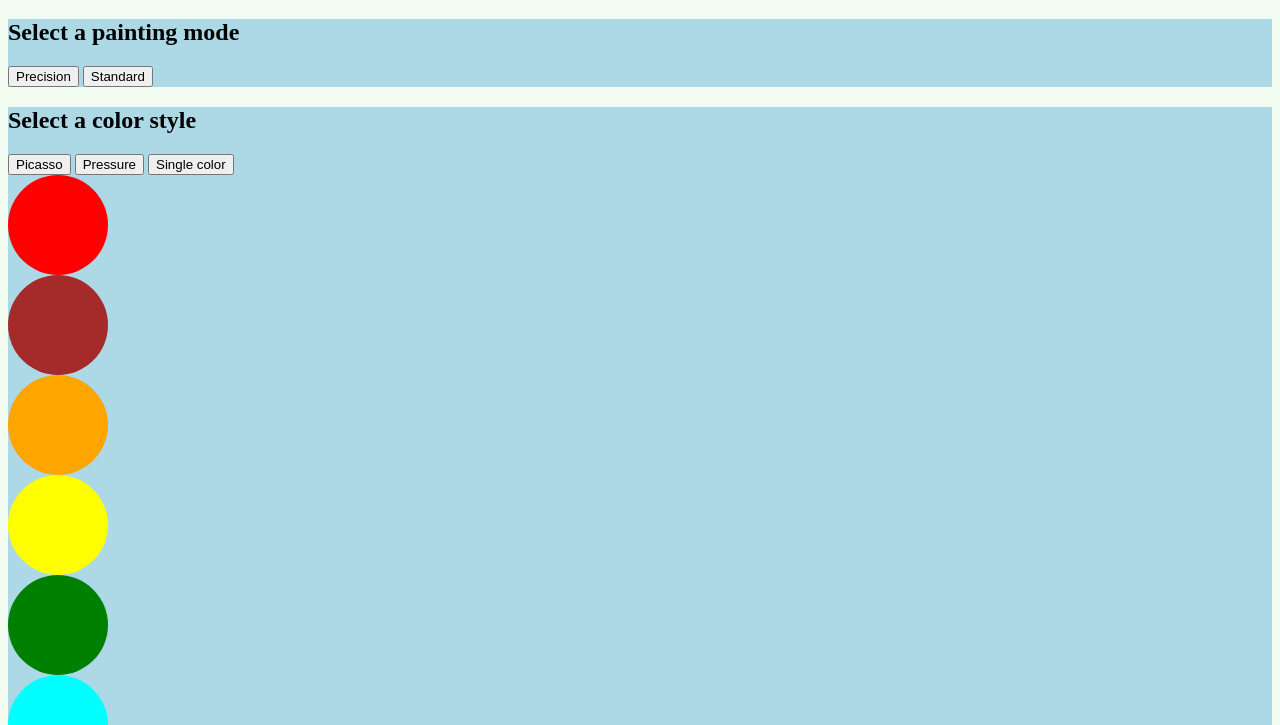
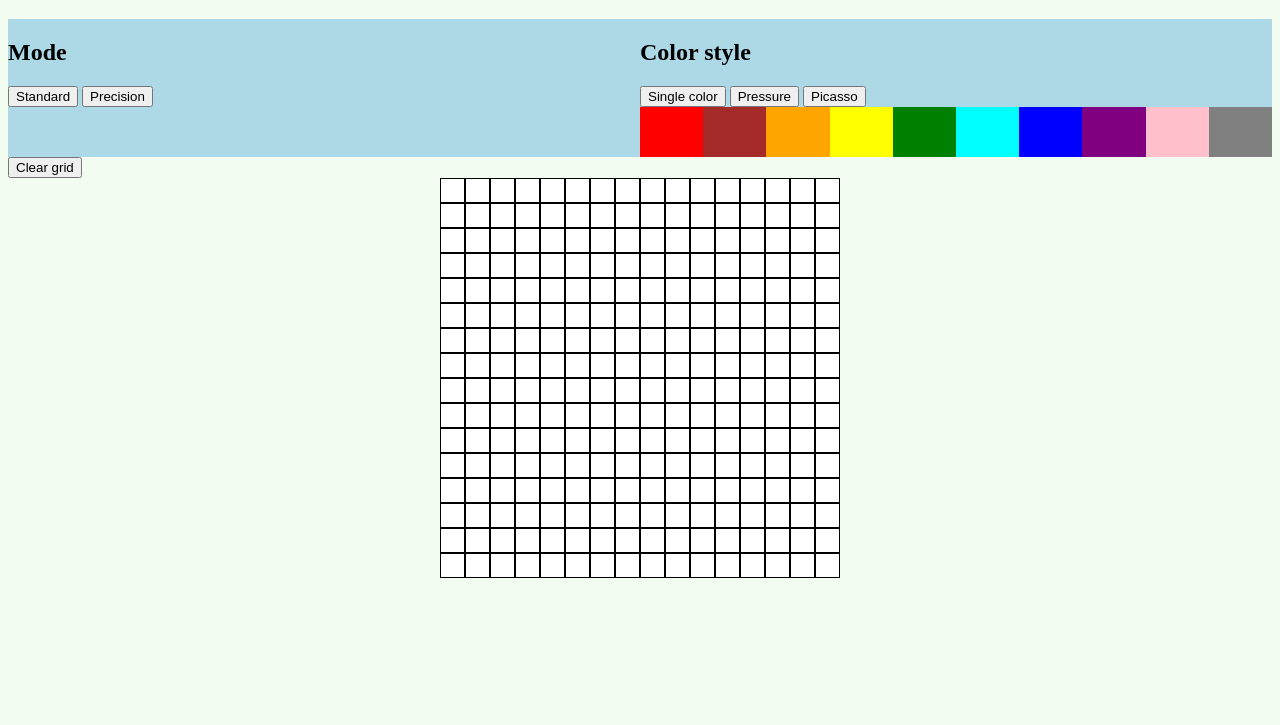
Before and after one commit to aaron-contreras/etch-a-sketch, a plain HTML site: page index.html in a window 1280 px wide. Shown: the part 61-786 px from the top of the page. Drawn offline with Linux system fonts and the light colour scheme.

Commit message:
Structure selections

```diff
--- a/index.html
+++ b/index.html
@@ -8,19 +8,20 @@
 </head>
 <body>
   <h1>Etch-a-sketch</h1>
-  <div class="option-container" id="style">
-    <h2>Select a painting mode</h2>
-    <button class="mode painting" id="precision">Precision</button>
-    <button class="mode painting" id="standard">Standard</button>
+  <div class="mode-container">
+    <div class="option-container" id="style">
+      <h2>Mode</h2>
+      <button class="mode painting" id="standard">Standard</button>
+      <button class="mode painting" id="precision">Precision</button>
+    </div>
+    <div class="option-container" id="color">
+      <h2>Color style</h2>
+      <button class="mode color" id="single-color">Single color</button>
+      <button class="mode color" id="pressure">Pressure</button>
+      <button class="mode color" id="picasso">Picasso</button>
+      <div class="option-container color-container" id="palette"></div>
+    </div>
   </div>
-  <div class="option-container" id="color">
-    <h2>Select a color style</h2>
-    <button class="mode color" id="picasso">Picasso</button>
-    <button class="mode color" id="pressure">Pressure</button>
-    <button class="mode color" id="single-color">Single color</button>
-  </div>
-  <div class="option-container color-container" id="palette"></div>
-
   <button id="clear">Clear grid</button>
   <div id="grid-container"></div>
   <script src="./scripts/script.js"></script>
--- a/styles/main.css
+++ b/styles/main.css
@@ -14,28 +14,34 @@ body {
   grid-template-rows: repeat(16, calc(100% / 16));
   background-color: white;
 }
+.mode-container {
+  display: flex;
+  flex-wrap: wrap;
+  background-color: black;
+}
 .option-container {
+  flex: 1;
+  min-width: 250px;
   background-color: lightblue;
 }
 .color-container {
   display: grid;
+  grid-template-columns: repeat(auto-fit, minmax(50px, 1fr));
 }
 .color-option {
-  border-radius: 50%;
+  height: 50px;
+  transition: 0.25s;
+}
+.color-option:hover {
+  transform: scale(1.1);
+  box-shadow: 0 0 10px black;
 }
 .active-mode {
   background-color: red;
 }
-.color-option {
-  width: 100px;
-  height: 100px;
-  border: none;
-}
+
 .square {
   transition: 0.2s;
   background-color: white;
   border: 1px solid black;
 }
-.hovered {
-  background-color: var(--hover-color);
-}
```
